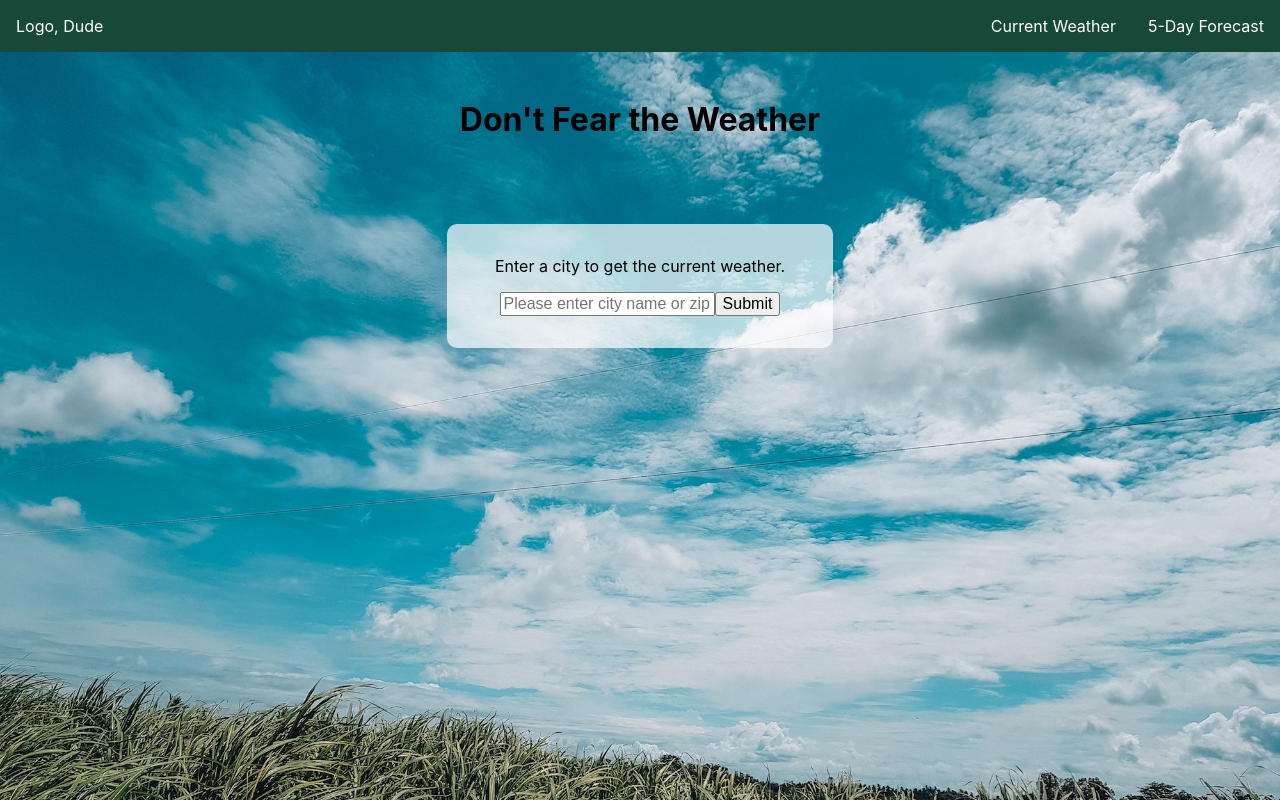
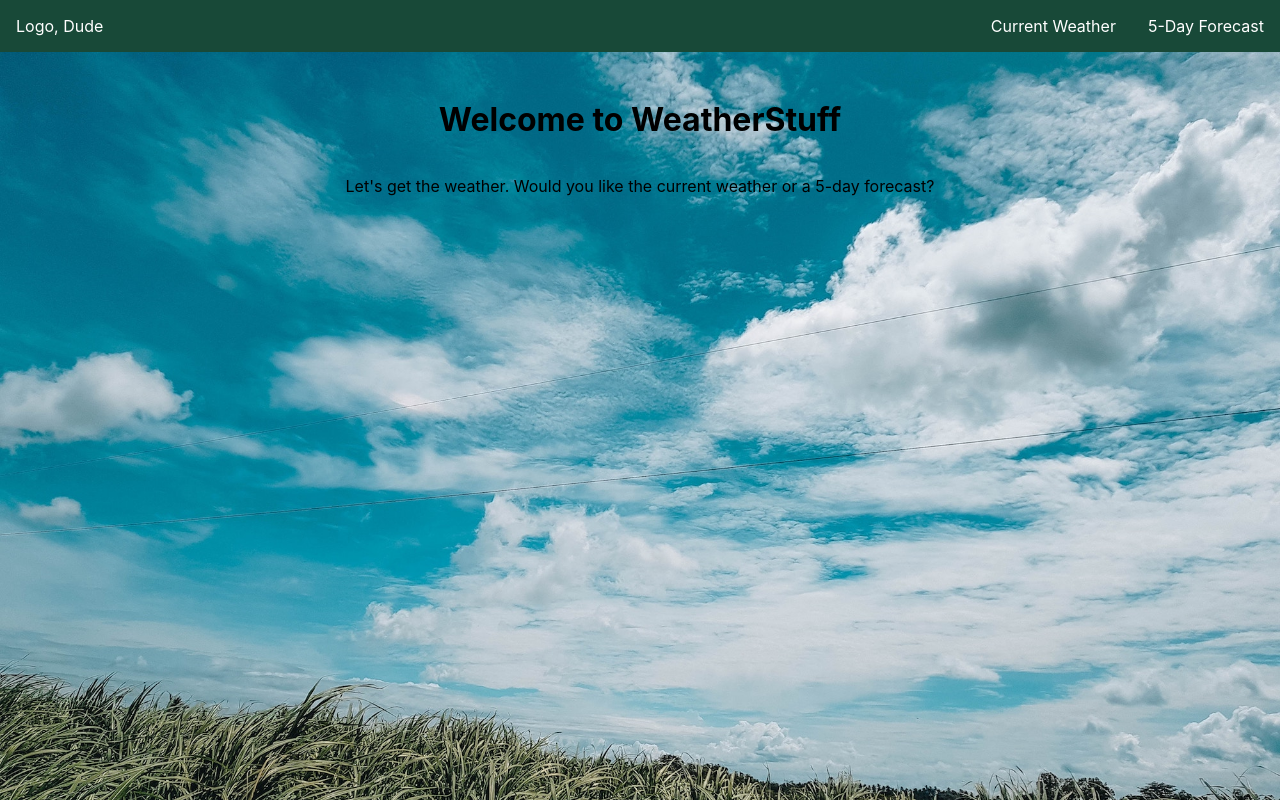
Before and after one commit to TobiasNorton/weather-app, a React (Create React App) app: page / in a window 1280 px wide. Built offline with nearby package versions, Linux system fonts and the light colour scheme.

Commit message:
Created a Home component

```diff
--- a/src/App.js
+++ b/src/App.js
@@ -3,6 +3,7 @@ import './App.css'
 import axios from 'axios'
 import { BrowserRouter as Router, Link, Route } from 'react-router-dom'
 import CurrentWeather from './CurrentWeather'
+import Home from './Home'
 
 class App extends Component {
   constructor(props) {
@@ -45,8 +46,8 @@ class App extends Component {
             </div>
           </nav>
 
-          <Route exact path="/" component={CurrentWeather} />
-          <Route />
+          <Route exact path="/" component={Home} />
+          <Route path="/:city" component={CurrentWeather} />
         </div>
       </Router>
     )
--- a/src/CurrentWeather.js
+++ b/src/CurrentWeather.js
@@ -4,7 +4,6 @@ class CurrentWeather extends Component {
   render() {
     return (
       <main>
-        <h1>Don't Fear the Weather</h1>
         <div className="container">
           <form onSubmit={this.getCurrentWeather}>
             <p>Enter a city to get the current weather.</p>
--- /dev/null
+++ b/src/Home.js
@@ -0,0 +1,14 @@
+import React, { Component } from 'react'
+
+class Home extends Component {
+  render() {
+    return (
+      <main>
+        <h1>Welcome to WeatherStuff</h1>
+        <p>Let's get the weather. Would you like the current weather or a 5-day forecast?</p>
+      </main>
+    )
+  }
+}
+
+export default Home
```
